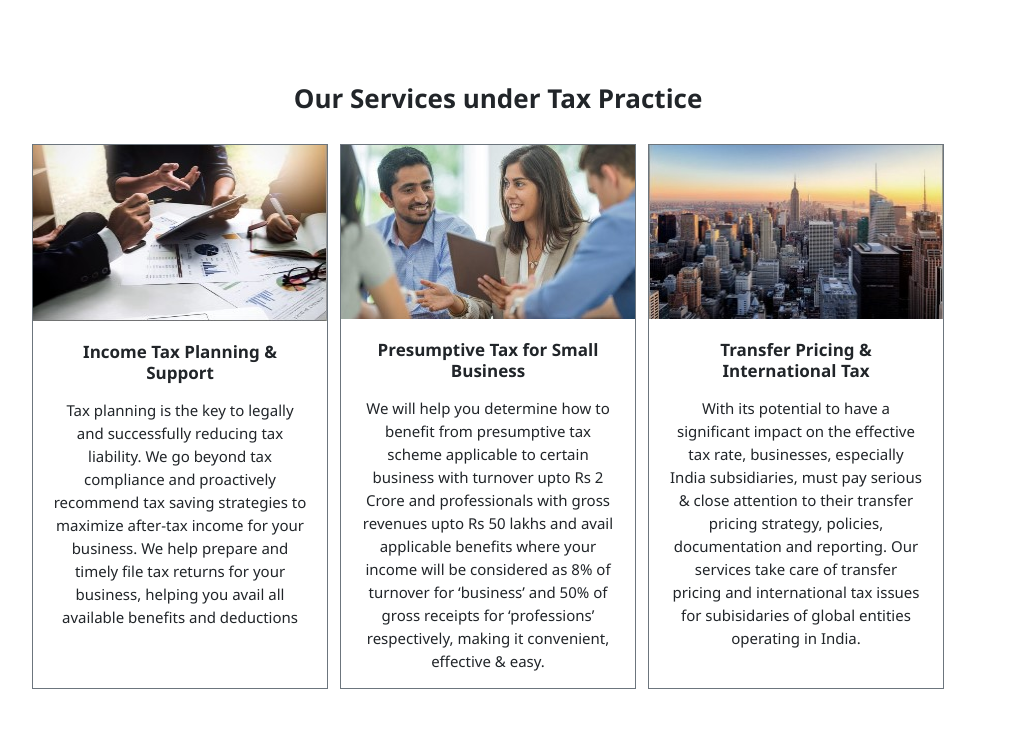
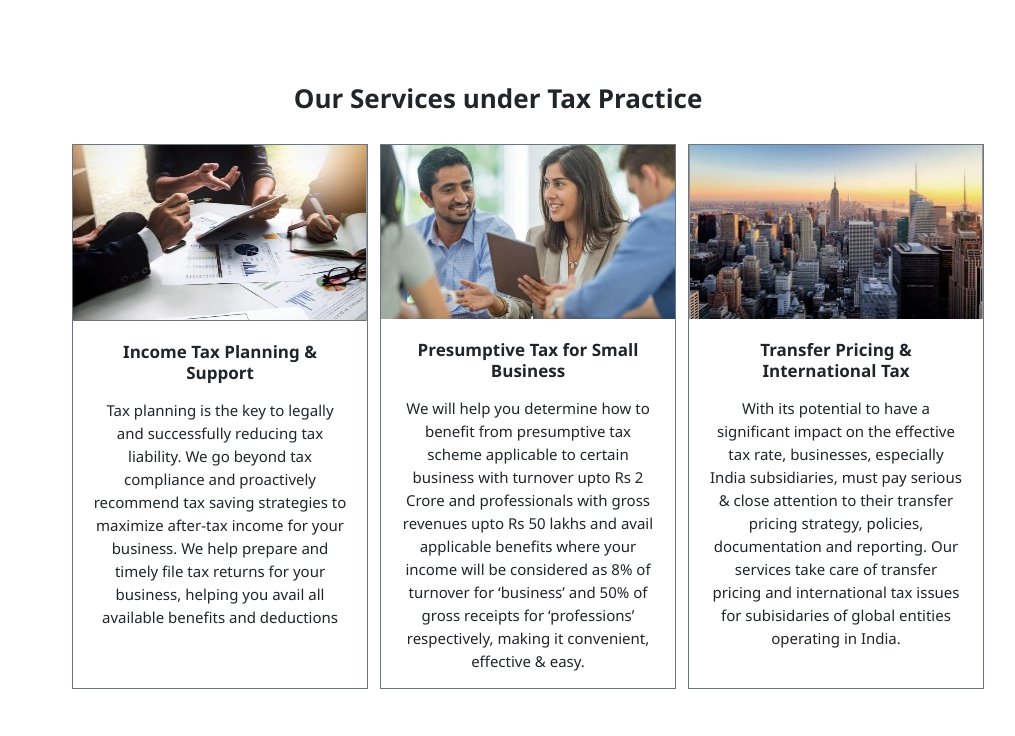
Before and after one commit to Swadhin2001/PandR, a Next.js app: page /tax in a window 1280 px wide. Shown: the part 3780-4516 px from the top of the page, without its empty margins (142-1157 px from the left). Built offline with nearby package versions, Linux system fonts and the light colour scheme; a small style sheet from the web is missing.

Commit message:
bug fixed

```diff
--- a/src/components/Elementor_container.jsx
+++ b/src/components/Elementor_container.jsx
@@ -8,14 +8,14 @@
     <div className='my-5' >
       <motion.h2 className='text-center m-1 elementor-container-heading' initial = {{opacity: 0, y: -20}} whileInView={{opacity: 1, y : 0}}
   transition={{ duration: 1}}>{props.heading}</motion.h2>
-      <div className="container-1200 d-flex justify-content-center">
+      <div className="d-flex justify-content-center p-0">
         <div className="container-1000 ">
-            <div className=" row">
-                <motion.div className="col-md-4" initial={{ opacity: 0, y: 20 }} whileInView={{ opacity: 1, y: 0 }}
+            <div className=" row ">
+                <motion.div className="col-md-4 " initial={{ opacity: 0, y: 20 }} whileInView={{ opacity: 1, y: 0 }}
           transition={{ duration: 0.6 }}>
                     <Card image = {props.image1} heading = {props.heading1} about = {props.about1}/>
                 </motion.div>
-                <motion.div className="col-md-4 " initial={{ opacity: 0, y: 20 }} whileInView={{ opacity: 1, y: 0 }}
+                <motion.div className="col-md-4" initial={{ opacity: 0, y: 20 }} whileInView={{ opacity: 1, y: 0 }}
           transition={{ duration: 0.6, delay: 0.5 }}>
                     <Card image = {props.image2} heading = {props.heading2} about = {props.about2}/>
                 </motion.div>
@@ -24,7 +24,7 @@
                     <Card image = {props.image3} heading = {props.heading3} about = {props.about3}/>
                 </motion.div>
             </div>
-            <div className="row">
+            <div className="row ">
                 <motion.div className="col-md-4" initial={{ opacity: 0, y: 20 }} whileInView={{ opacity: 1, y: 0 }}
           transition={{ duration: 0.6 }}>
                     <Card image = {props.image4} heading = {props.heading4} about = {props.about4}/>
```
